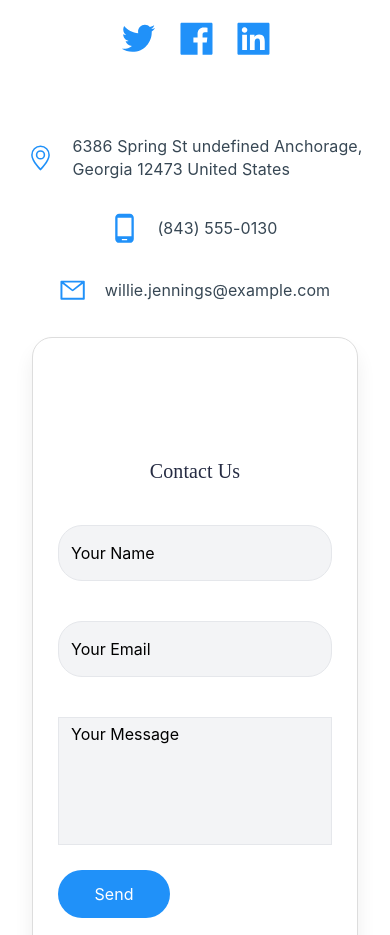
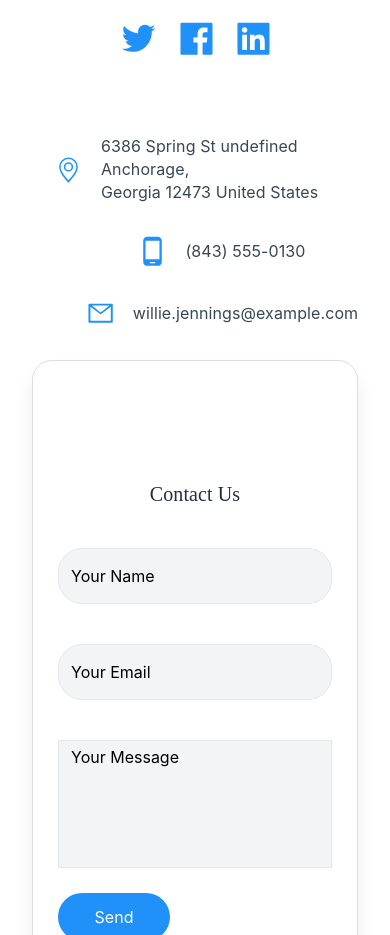
Before and after one commit to Arsalan31/my-project1, a React (Create React App) app: page / in a window 390 px wide. Shown: the part 7820-8755 px from the top of the page. Built offline with nearby package versions, Linux system fonts and the light colour scheme.

Commit message:
Update Contact.js

```diff
--- a/src/Components/Contact.js
+++ b/src/Components/Contact.js
@@ -39,7 +39,7 @@ function Contact() {
           </div>
           <div class="flex flex-wrap-reverse lg:flex-wrap xl:w-1/2 lg:w-1/2 w-full md:mt-10 mt-20 lg:justify-start justify-center">
             <div className="container flex flex-wrap ">
-              <div class="lg:w-1/3 w-full flex lg:flex-col flex-row text-center items-center lg:justify-start justify-center pb-8">
+              <div class="lg:w-1/3 ml-14 md:ml-auto w-full flex lg:flex-col flex-row text-center items-center lg:justify-start justify-center pb-8">
                 <svg xmlns="http://www.w3.org/2000/svg" className="inline-flex" width="25" height="30" fill="#2091F9" viewBox="0 0 16 16">
                   <path d="M12.166 8.94c-.524 1.062-1.234 2.12-1.96 3.07A31.493 31.493 0 0 1 8 14.58a31.481 31.481 0 0 1-2.206-2.57c-.726-.95-1.436-2.008-1.96-3.07C3.304 7.867 3 6.862 3 6a5 5 0 0 1 10 0c0 .862-.305 1.867-.834 2.94zM8 16s6-5.686 6-10A6 6 0 0 0 2 6c0 4.314 6 10 6 10z" /><path d="M8 8a2 2 0 1 1 0-4 2 2 0 0 1 0 4zm0 1a3 3 0 1 0 0-6 3 3 0 0 0 0 6z" />
                 </svg>
@@ -49,7 +49,7 @@ function Contact() {
                     <br />Georgia 12473 United States</p>
                 </div>
               </div>
-              <div class="lg:w-1/3 w-full flex lg:flex-col flex-row text-center items-center lg:justify-start justify-center pb-8">
+              <div class="lg:w-1/3 ml-14 md:ml-auto w-full flex lg:flex-col flex-row text-center items-center lg:justify-start justify-center pb-8">
                 <svg width="25" className="inline-flex" height="30" viewBox="0 0 21 33" fill="none" xmlns="http://www.w3.org/2000/svg">
                   <path d="M16.3346 0.761719H4.66797C2.24714 0.761719 0.292969 2.71589 0.292969 5.13672V28.4701C0.292969 30.8909 2.24714 32.8451 4.66797 32.8451H16.3346C18.7555 32.8451 20.7096 30.8909 20.7096 28.4701V5.13672C20.7096 2.71589 18.7555 0.761719 16.3346 0.761719ZM13.418 29.9284H7.58464V28.4701H13.418V29.9284ZM18.1576 25.5534H2.84505V5.13672H18.1576V25.5534Z" fill="#2091F9" />
                 </svg>
@@ -57,7 +57,7 @@ function Contact() {
                   <p class="sub-c md:text-center text-left">(843) 555-0130</p>
                 </div>
               </div>
-              <div class="lg:w-1/3 w-full flex lg:flex-col flex-row text-center items-center lg:justify-start justify-center pb-8">
+              <div class="lg:w-1/3 ml-14 md:ml-auto w-full flex lg:flex-col flex-row text-center items-center lg:justify-start justify-center pb-8">
                 <svg width="25" height="30" viewBox="0 0 27 22" fill="none" xmlns="http://www.w3.org/2000/svg">
                   <path d="M25.8125 0.904785H1.4375C0.918945 0.904785 0.5 1.32373 0.5 1.84229V20.5923C0.5 21.1108 0.918945 21.5298 1.4375 21.5298H25.8125C26.3311 21.5298 26.75 21.1108 26.75 20.5923V1.84229C26.75 1.32373 26.3311 0.904785 25.8125 0.904785ZM24.6406 4.15088V19.4204H2.60938V4.15088L1.80078 3.521L2.95215 2.0415L4.20605 3.01709H23.0469L24.3008 2.0415L25.4521 3.521L24.6406 4.15088ZM23.0469 3.01416L13.625 10.3384L4.20312 3.01416L2.94922 2.03857L1.79785 3.51807L2.60645 4.14795L12.6143 11.9292C12.9021 12.1528 13.2561 12.2742 13.6206 12.2742C13.9851 12.2742 14.3391 12.1528 14.627 11.9292L24.6406 4.15088L25.4492 3.521L24.2979 2.0415L23.0469 3.01416Z" fill="#2091F9" />
                 </svg>
```
